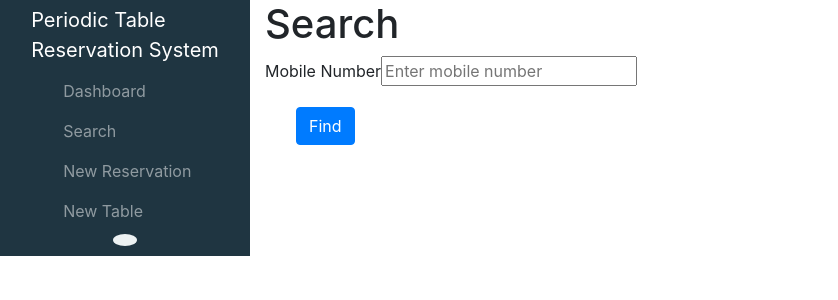
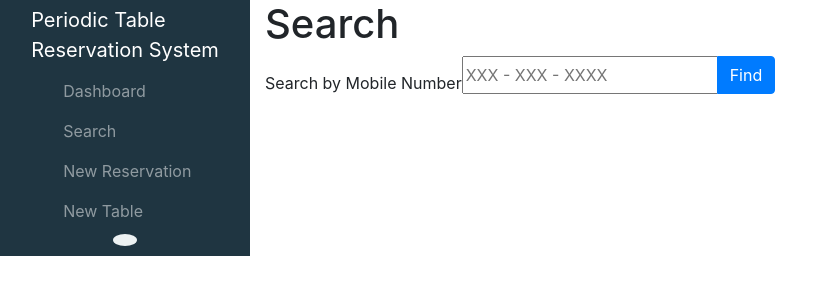
Before and after one commit to jdavisson87/thinkful-restaurant-reservation, a React (Create React App) app in the folder front-end/: page /search in a window 1280 px wide. Shown: the top 300 px of the page, without its empty margins (0-838 px from the left). Built offline with nearby package versions, Linux system fonts and the light colour scheme; no server answers; a web font is replaced by a local one.

Commit message:
input with appended find button

```diff
--- a/front-end/src/Containers/Search/Search.js
+++ b/front-end/src/Containers/Search/Search.js
@@ -4,7 +4,9 @@ import SearchForm from '../../Forms/SearchForm';
 const Search = () => {
   return (
     <div>
-      <h1>Search</h1>
+      <div className="d-md-flex text-center">
+        <h1>Search</h1>
+      </div>
       <SearchForm />
     </div>
   );
--- a/front-end/src/Forms/SearchForm.js
+++ b/front-end/src/Forms/SearchForm.js
@@ -3,19 +3,21 @@ import React from 'react';
 const SearchForm = () => {
   return (
     <div>
-      <form>
-        <label htmlFor="mobile_number">Mobile Number</label>
+      <form className="form-inline">
+        <label htmlFor="mobile_number">Search by Mobile Number</label>
+        <div className="input-group mb-3">
           <input
             type="phone"
             name="mobile_number"
             id="mobile_number"
-          placeholder="Enter mobile number"
+            placeholder="XXX - XXX - XXXX"
             required={true}
           />
-        <div className="btn-toolbar col-md-6">
-          <button type="submit" className="btn btn-primary m-3">
+          <div className="input-group-append">
+            <button type="submit" className="btn btn-primary">
               Find
             </button>
+          </div>
         </div>
       </form>
     </div>
```
Lines whose indentation alone changed are shown as unchanged.
